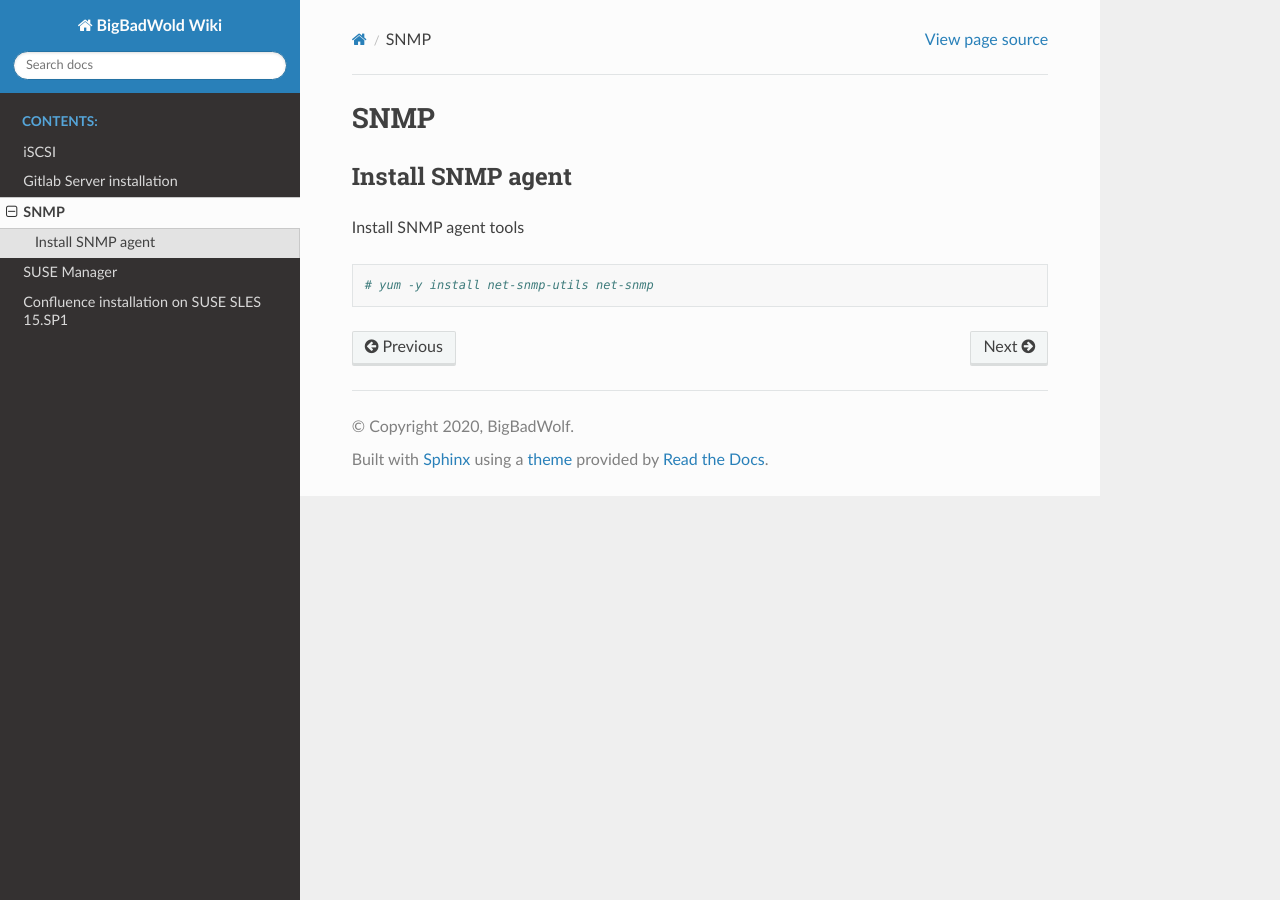
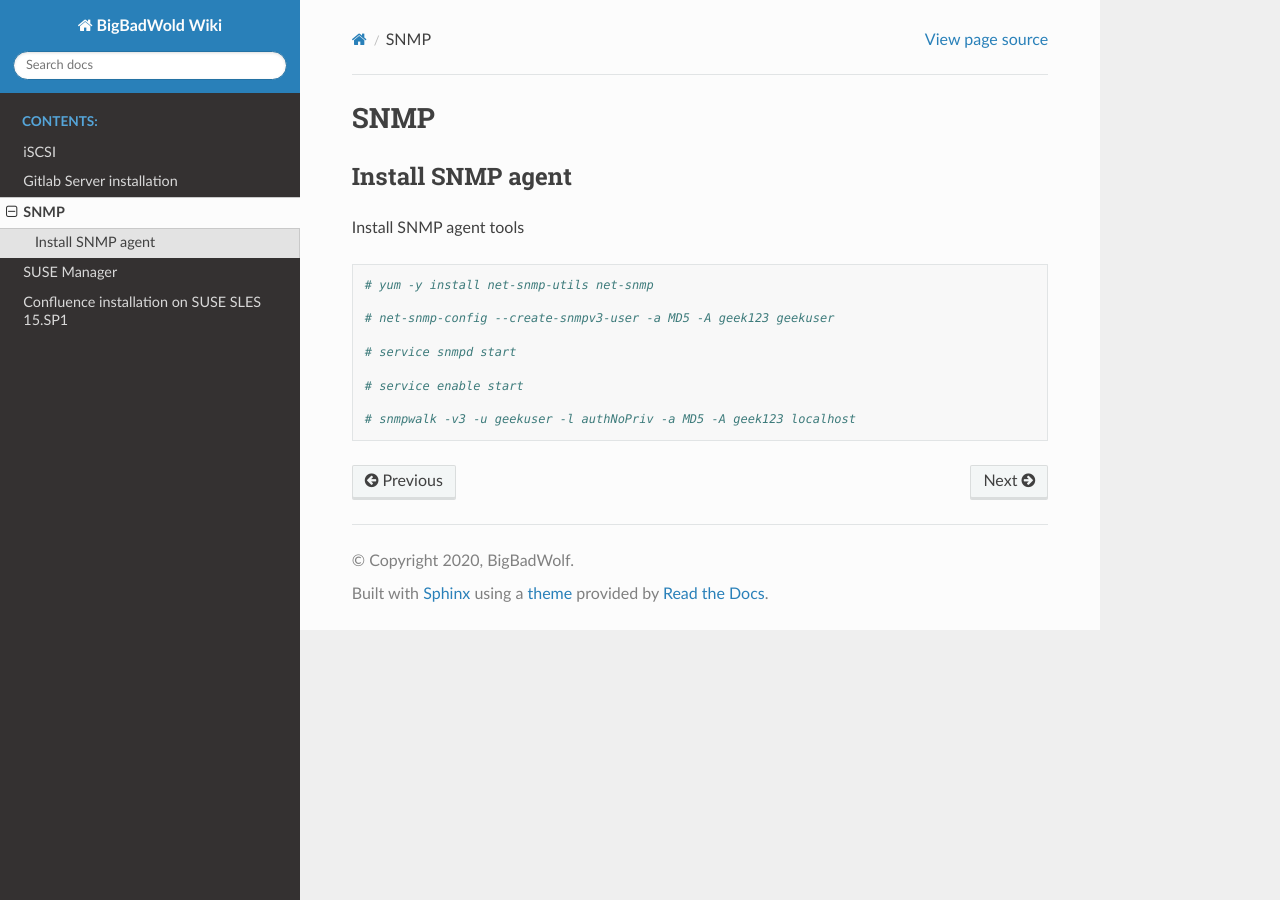
Before and after one commit to p3ll1n0r3/readthedocs, a Sphinx documentation site: the page built from docs/snmp.rst, in a window 1280 px wide. Built offline with Sphinx 7.4.7 and the Read the Docs theme 2.0.0, drawn with Linux system fonts in a browser that asks for light colours.

Commit message:
Update snmp.rst

```diff
--- a/docs/snmp.rst
+++ b/docs/snmp.rst
@@ -10,3 +10,11 @@ Install SNMP agent tools
 .. code-block:: shell
 
    # yum -y install net-snmp-utils net-snmp
+
+   # net-snmp-config --create-snmpv3-user -a MD5 -A geek123 geekuser
+
+   # service snmpd start
+
+   # service enable start
+
+   # snmpwalk -v3 -u geekuser -l authNoPriv -a MD5 -A geek123 localhost
```
